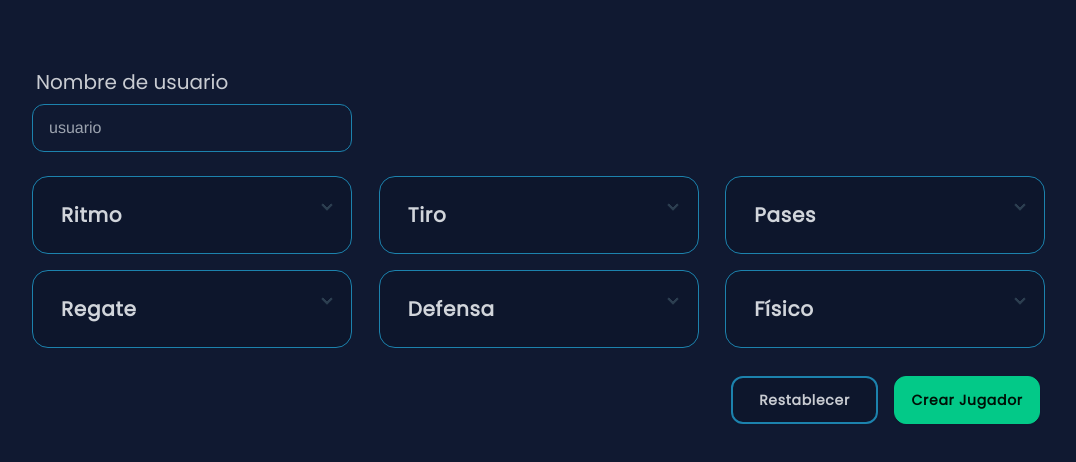
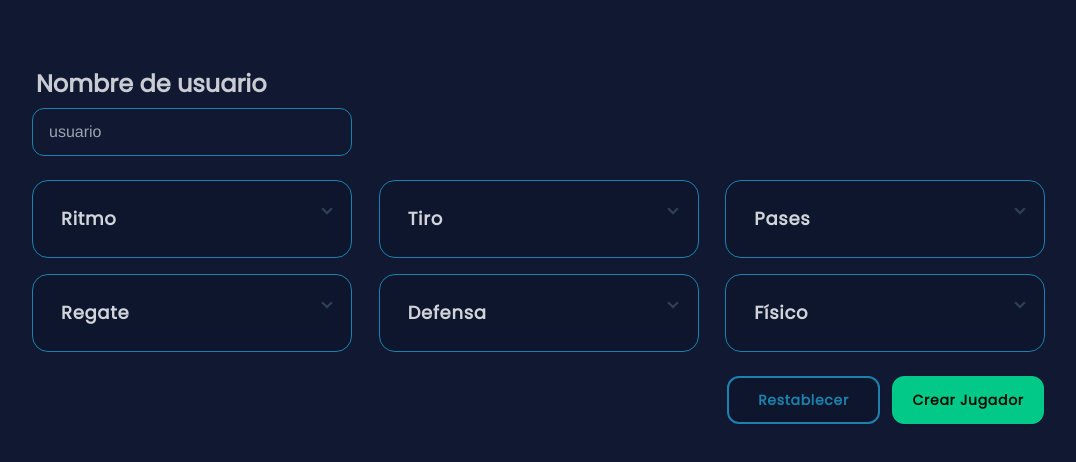
Before and after one commit to DavidPedrenho/vue-app-tfg, a Vue app: page /form-player in a window 1280 px wide. Shown: the top 462 px of the page, without its empty margins (96-1172 px from the left). Built offline with nearby package versions, Linux system fonts and the light colour scheme.

Commit message:
Retoque card formJugador, finalizada

```diff
--- a/src/components/Admin/formNewPlayer-components.vue
+++ b/src/components/Admin/formNewPlayer-components.vue
@@ -7,7 +7,7 @@
 
             <label class="form-control ">
                 <div class="label">
-                    <span class="label-text text-xl font-sans">Nombre de usuario</span>
+                    <span class=" card-title label-text text-2xl font-sans">Nombre de usuario</span>
 
                 </div>
                 <input type="text" placeholder="usuario"
@@ -16,27 +16,20 @@
             </label>
         </div>
 
-        <div class=" flex flex-wrap justify-center gap-4 sm:grid sm:grid-cols-3">
 
+        <!-- HABILIDADES -->
 
-
-            <!-- HABILIDADES -->
-            <div v-for="(category, categoryName) in habilidades" :key="categoryName" class="card max-w-80 ">
-
-                <div tabindex="0" class="collapse collapse-arrow  border border-primary bg-base-200">
+        <div class="max-w-screen-lg mx-auto flex flex-wrap justify-center gap-x-4 gap-y-4 sm:grid sm:grid-cols-3">
+            <div v-for="(category, categoryName) in habilidades" :key="categoryName" class="card w-full sm:max-w-80">
+                <div tabindex="0" class="collapse collapse-arrow border border-primary bg-base-200">
                     <input type="checkbox" class="peer" />
-
-                    <div class="font-sans text-sm collapse-title text-l">
-
-                        <div class="flex place-content-between  mx-3 tracking-wider">
-                            <div class="card-title mt-2 text-xl text-gray-300">{{ categoryName }}</div>
+                    <div class="font-sans text-sm collapse-title">
+                        <div class="flex justify-between mx-3 tracking-wider">
+                            <div class="card-title mt-2 text-lg text-gray-300">{{ categoryName }}</div>
                             <!-- <div class="card-title text-xl text-accent">63</div> -->
                         </div>
-
                     </div>
-
-                    <div class="collapse-content  gap-y-2 font-sans text-sm mt-2 text-l ">
-
+                    <div class="collapse-content gap-y-2 font-sans text-sm mt-2 text-l">
                         <ul>
                             <!-- Habilidades específicas -->
                             <li v-for="(skill, index) in category" :key="index" class="mb-4 mx-2">
@@ -47,25 +40,24 @@
                                     </div>
                                     <div class="w-full">
                                         <input type="range" id="rangeInput" min="1" max="99" v-model="skill.value"
-                                            :class="[skill.value < 50 ? 'range-error' : (skill.value < 70 ? 'range-accent' : 'range-secondary')]"
-                                            class="range range-sm  w-full">
+                                            :class="[skill.value < 40 ? 'range-error' : (skill.value < 70 ? 'range-accent' : 'range-secondary')]"
+                                            class="range range-sm w-full">
                                     </div>
                                 </div>
                             </li>
-
                         </ul>
                     </div>
-
                 </div>
             </div>
-
         </div>
 
 
 
+
         <div class="flex justify-end ">
-            <div class="flex flex-row gap-4 w-full sm:w-1/3 sm:px-4 mt-7">
-                <button class="btn border-2 border-primary flex-1 font-sans tracking-wider rounded-xl">Restablecer</button>
+            <div class="flex flex-row gap-3 w-full sm:w-1/3 sm:px-3 mt-6">
+                <button
+                    class="btn border-2 border-primary text-primary flex-1 font-sans tracking-wider rounded-xl">Restablecer</button>
                 <button class="btn btn-secondary flex-1 font-sans tracking-wider rounded-xl">Crear Jugador</button>
             </div>
         </div>
--- a/src/components/pruebas/HelloWorld.vue
+++ b/src/components/pruebas/HelloWorld.vue
@@ -60,6 +60,16 @@
 </div>
 </div>
 
+
+<div class="flex justify-end ">
+            <div class="flex flex-row justify-center gap-x-3 w-full sm:w-1/3 sm:pl-3 mt-7">
+                <button
+                    class="btn border-2 border-primary text-primary flex-1 font-sans tracking-wider rounded-xl">Restablecer</button>
+                <button class="btn btn-secondary flex-1 font-sans tracking-wider rounded-xl">Crear Jugador</button>
+            </div>
+        </div>
+
+
   </div>
 </template>
 
```
